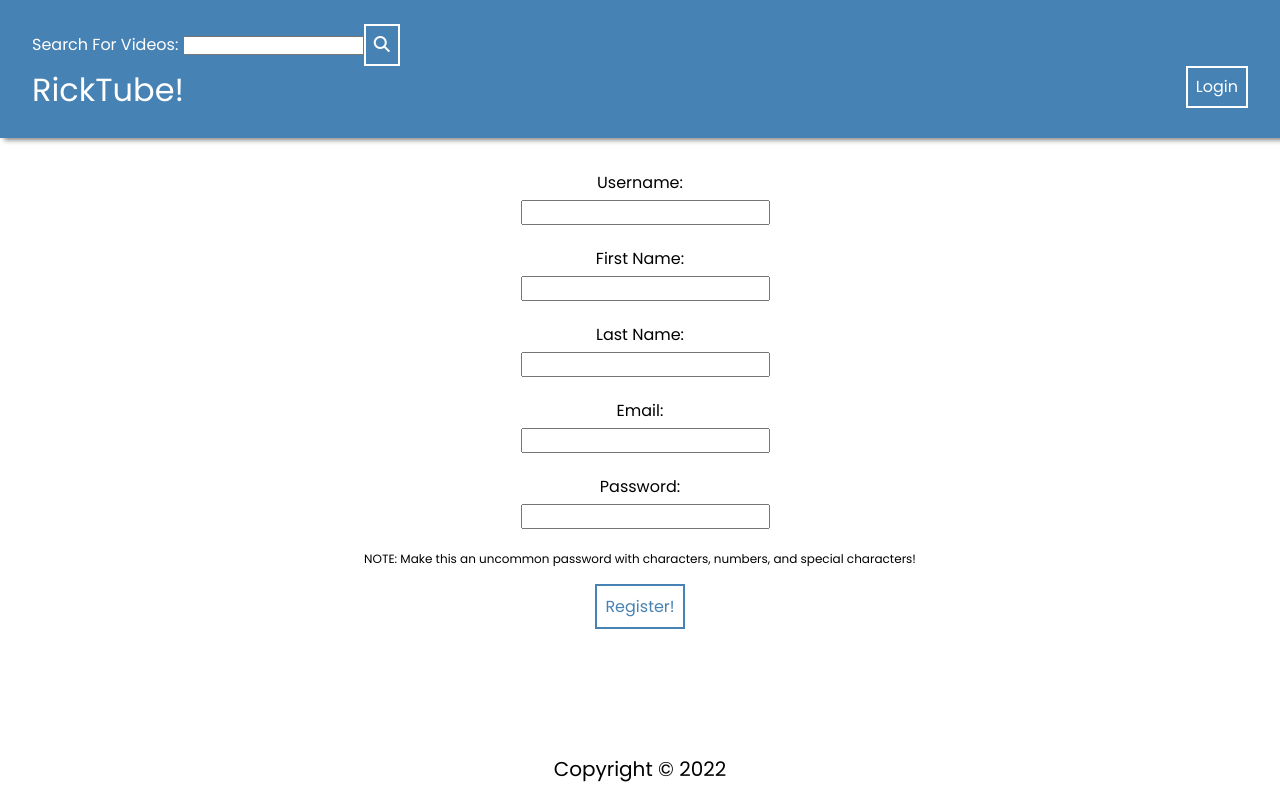
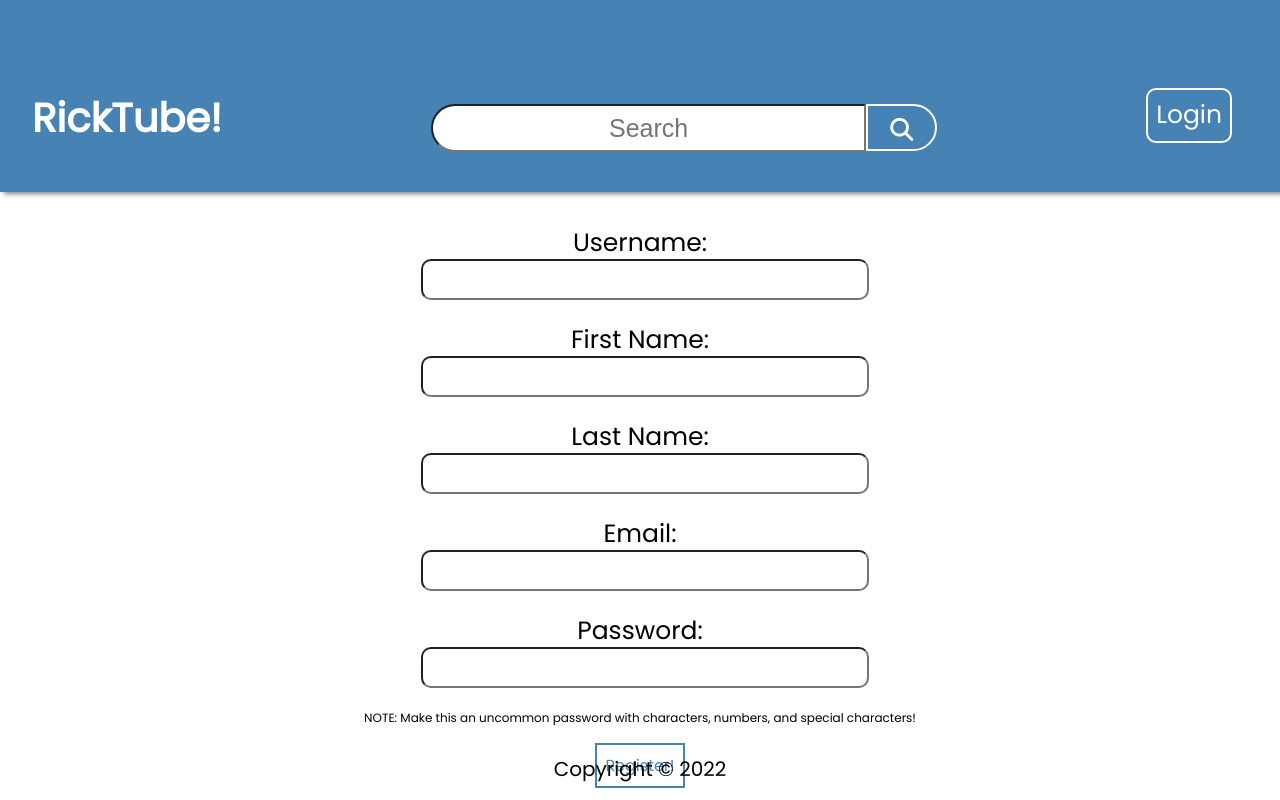
Before and after one commit to aamrlyman/YouTubeClone, a React (Create React App) app in the folder frontend/: page /register in a window 1280 px wide. Built offline with nearby package versions, Linux system fonts and the light colour scheme.

Commit message:
make searchbar part of navbar li to fix dive covering logout

```diff
--- a/frontend/package.json
+++ b/frontend/package.json
@@ -7,8 +7,10 @@
     "@testing-library/react": "^12.1.2",
     "@testing-library/user-event": "^13.5.0",
     "axios": "^0.26.0",
+    "bootstrap": "^5.2.3",
     "jwt-decode": "^3.1.2",
     "react": "^17.0.2",
+    "react-bootstrap": "^2.7.0",
     "react-dom": "^17.0.2",
     "react-router-dom": "^6.2.1",
     "react-scripts": "5.0.0",
--- a/frontend/public/index.html
+++ b/frontend/public/index.html
@@ -25,7 +25,15 @@
       Learn how to configure a non-root public URL by running `npm run build`.
     -->
     <title>React App</title>
-    <script src="https://kit.fontawesome.com/13cf4e2da1.js" crossorigin="anonymous"></script>
+    <script
+      src="https://kit.fontawesome.com/13cf4e2da1.js"
+      crossorigin="anonymous"
+    ></script>
+    <script
+      src="https://cdn.jsdelivr.net/npm/bootstrap@5.2.2/dist/js/bootstrap.min.js"
+      integrity="sha384-IDwe1+LCz02ROU9k972gdyvl+AESN10+x7tBKgc9I5HFtuNz0wWnPclzo6p9vxnk"
+      crossorigin="anonymous"
+    ></script>
   </head>
   <body>
     <noscript>You need to enable JavaScript to run this app.</noscript>
--- a/frontend/src/App.css
+++ b/frontend/src/App.css
@@ -48,15 +48,87 @@ button:hover {
   gap: 1rem;
 }
 
+label {
+  font-size: 25px;
+}
+
 .form input {
   display: block;
   width: 100%;
-  height: 25px;
+  height: 41px;
   margin: 5px;
+  margin-top: -3px;
   padding: 3px 7px;
-  font-size: 17px;
+  border-radius: 10px;
+  font-size: 32px;
 }
 
 .VidMapper {
   display: flex;
 }
+
+.iFrame {
+  width: 50%;
+  margin: 2rem 7rem;
+  display: flex;
+  flex-direction: column;
+  height: 90vh;
+}
+
+
+.videoPage {
+  display: flex;
+  flex-direction: row;
+}
+
+iframe#ytplayer {
+  width: initial;
+  height: -webkit-fill-available;
+}
+
+.VertVidMapper {
+  margin-top: 2rem;
+  /* overflow-y: scroll; */
+}
+
+h1.VertVidMapperh1 {
+  text-align: center;
+  /* margin-left: 11px; */
+}
+
+p.description {
+  overflow-y: scroll;
+  height: 14vh;
+}
+
+.comments {
+  display: flex;
+  flex-direction: column;
+  align-content: center;
+  flex-wrap: wrap;
+  margin-top: 5px;
+}
+
+input.inputComment {
+  height: 48px;
+  border-radius: 27px 0 0 27px;
+  width: 34vw;
+  margin-top: 1rem;
+  font-size: 25px;
+  text-align: center;
+}
+
+label.createComment {
+  font-size: 25px;
+}
+
+span.userName {
+  font-weight: bold;
+}
+
+.displayComment {
+  margin-top: 6rem;
+  margin-left: 13rem;
+  position: absolute;
+  height: 1vh;
+}
--- a/frontend/src/components/Comments/CreateComment.js
+++ b/frontend/src/components/Comments/CreateComment.js
@@ -1,7 +1,7 @@
-import React, { useState, useEffect } from 'react';
-import axios from 'axios';
+import React, { useState, useEffect } from "react";
+import axios from "axios";
 import useAuth from "../../hooks/useAuth";
-import useCustomForm from '../../hooks/useCustomForm';
+import useCustomForm from "../../hooks/useCustomForm";
 // import { useContext } from "react";
 // import AuthContext from "../../context/AuthContext";
 
@@ -11,42 +11,55 @@ const CreateComment = (props) => {
   const defaultValues = {
     video_id: props.videoId,
     text: "",
-    user_id: user.id
-  }
+    user_id: user.id,
+  };
   const handlePost = async (defaultData) => {
     try {
       let postData = {
         video_id: defaultData.video_id,
         text: defaultData.text,
-        user_id: defaultData.user_id
-
-      }
-      let response = await axios.post('http://127.0.0.1:8000/api/comments/loggedIn/', postData, {
+        user_id: defaultData.user_id,
+      };
+      let response = await axios.post(
+        "http://127.0.0.1:8000/api/comments/loggedIn/",
+        postData,
+        {
           headers: {
             authorization: "Bearer " + token,
-        }})
+          },
+        }
+      );
       console.log(response);
       reset();
       props.getCommentsById();
     } catch (error) {
       console.log(error.message);
     }
-    }
+  };
 
   const [formData, handleInputChange, handleSubmit, reset] = useCustomForm(
     defaultValues,
-    handlePost,
+    handlePost
     // props.getCommentsById
-  )
+  );
 
   return (
     <form onSubmit={handleSubmit}>
-            <label>Create Comment: </label>
-            <input name="text" type= 'text' value={formData.text} onChange={handleInputChange}  />
-            <button type="submit">Post</button>
+      {/* <label className="createComment">Create Comment: </label> */}
+      <input
+        className="inputComment"
+        name="text"
+        type="text"
+        value={formData.text}
+        onChange={handleInputChange}
+        placeholder="Create Comment"
+      />
+      <button className="Post" type="submit">
+        Post
+      </button>
     </form>
   );
-}
+};
 
 export default CreateComment;
 
--- a/frontend/src/components/Comments/DisplayComments.js
+++ b/frontend/src/components/Comments/DisplayComments.js
@@ -10,12 +10,12 @@ const DisplayComments = (props) => {
   }, [props.videoId]);
 
   return (
-    <div>
+    <div className="displayComment">
       {props.videoComments &&
         props.videoComments.slice().reverse().map((comment) => {
           return (
             <p key={comment.id}>
-              {comment.user.username}: {comment.text}
+              <span className="userName">{comment.user.username.toUpperCase()}</span>: {comment.text}
             </p>
           );
         })}
--- a/frontend/src/components/NavBar/NavBar.css
+++ b/frontend/src/components/NavBar/NavBar.css
@@ -4,8 +4,10 @@ ul {
   list-style-type: none;
 }
 
-li {
+li.navLi {
   font-size: 1.25rem;
+  position: relative;
+  top: 4rem;
 }
 
 .navBar {
@@ -14,6 +16,44 @@ li {
   color: white;
   margin-bottom: 2rem;
   padding: 1.5rem 2rem;
+  height: 12rem;
+}
+
+.SearchBarContainer {
+  display: flex;
+  justify-content: space-evenly;
+
+}
+
+button.searchButton, button.Post {
+  border-radius: 0 27px 27px 0;
+  width: 71px;
+  height: 47px;
+  position: relative;
+  top: -1.55px;
+}
+
+input.searchInput {
+  height: 48px;
+  border-radius: 27px 0 0 27px;
+  width: 34vw;
+  margin-top: 1rem;
+  font-size: 25px;
+  text-align: center;
+}
+
+
+input::placeholder{
+  font-size: 25px;
+  vertical-align: bottom;
+
+}
+
+.fa-solid, .fas {
+  font-weight: 900;
+  font-size: 23px;
+  text-align: center;
+  vertical-align: middle;
 }
 
 .navBar button {
@@ -21,7 +61,9 @@ li {
   border: 2px solid white;
   color: white;
   padding: 0.4rem 0.5rem;
+  font-size: 20px;
 }
+
 
 .navBar button:hover {
   background: white;
@@ -29,7 +71,12 @@ li {
   cursor: pointer;
 }
 
-.brand {
+button.Login {
+  font-size: 25px;
+  border-radius: 10px;
+  margin-right: 1rem;
+}
+/* .brand {
   cursor: pointer;
-  font-size: 2rem;
-}
+  font-size: 1.5rem;
+} */
--- a/frontend/src/components/NavBar/NavBar.jsx
+++ b/frontend/src/components/NavBar/NavBar.jsx
@@ -10,22 +10,25 @@ const Navbar = () => {
   const navigate = useNavigate();
   return (
     <div className="navBar">
-      <SearchBar/>
-      <ul>
-        <li className="brand">
+
+      <ul className="navBarUl">
+        <li className="navLi">
         {user ? (
-           <Link to= "/home" style={{ textDecoration: "none", color: "white" }}>RickTube! {user.username.toUpperCase()}</Link>
+           <Link to= "/home" style={{ textDecoration: "none", color: "white" }}><h1 className="brand1">RickTube! {user.username.toUpperCase()}</h1></Link>
           ) : (
 
-          <Link to="/" style={{ textDecoration: "none", color: "white" }} >RickTube!</Link>
+          <Link to="/" style={{ textDecoration: "none", color: "white" }} ><h1 className="brand1">RickTube!</h1></Link>
           )}
         </li>
-        <li>
+        <li className="navLi">
+        <SearchBar/>
+          </li>
+        <li className="navLi">
           {user ? (
-            <button onClick={logoutUser}>Logout</button>
+            <button className="Login" onClick={logoutUser}>Logout</button>
           ) : (
 
-            <button onClick={() => navigate("/login")}>Login</button>
+            <button className="Login" onClick={() => navigate("/login")}>Login</button>
           )}
         </li>
       </ul>
--- a/frontend/src/components/SearchBar/SearchBar.jsx
+++ b/frontend/src/components/SearchBar/SearchBar.jsx
@@ -1,25 +1,32 @@
-import React, { useState, useEffect } from 'react';
+import React, { useState, useEffect } from "react";
 import { Link, useNavigate } from "react-router-dom";
 
 const SearchBar = (props) => {
-
-    const [query, setQuery] = useState('')
-    const navigate = useNavigate()
+  const [query, setQuery] = useState("");
+  const navigate = useNavigate();
 
   const handleClick = () => {
-        navigate(`search/${query}`)
-    }
+    navigate(`search/${query}`);
+  };
 
   return (
-        <form onSubmit={handleClick}>
-            <label>Search For Videos: </label>
-            <input type="text" value={query} onChange={(event)=>setQuery(event.target.value)}>
-            </input>
-            <button type='submit'>
+    <div className="SearchBarContainer">
+      <form onSubmit={handleClick} className="SearchBar">
+        {/* <label className="searchLabel">Search For Videos: </label> */}
+        {/* <span class="fa fa-search form-control-feedback"></span> */}
+        <input
+          className="searchInput"
+          placeholder="Search"
+          type="text"
+          value={query}
+          onChange={(event) => setQuery(event.target.value)}
+        ></input>
+        <button type="submit" className="searchButton">
           <i className="fa-solid fa-magnifying-glass"></i>
         </button>
       </form>
+    </div>
   );
-}
+};
 
 export default SearchBar;
--- /dev/null
+++ b/frontend/src/components/VertVidMapper.jsx
@@ -0,0 +1,50 @@
+import React, { useState, useEffect } from "react";
+import { Link } from "react-router-dom";
+import styled from "styled-components";
+
+const colorArray = ["#f6bd60", "#f7ede2", "#f5cac3", "#84a59d"];
+
+const Panel2 = styled.li`
+width: 500px;
+padding: 1rem;
+display: grid;
+place-content: center;
+place-items: center;
+box-shadow: 2px 3px 8px -2px rgba(0, 0, 0, 0.300);
+margin: 1rem;
+border-radius: 7px;
+border-rad
+`;
+
+const VidMapper = (props) => {
+  return (
+    <div className="VertVidMapper">
+      <h1 className="VertVidMapperh1">Related videos</h1>
+      {props.searchResults.items &&
+        props.searchResults.items.map((video) => {
+          return (
+            <Panel2
+              key={"#" + video.id.videoId}
+              style={{
+                backgroundColor: `${
+                  colorArray[Math.floor(Math.random() * colorArray.length)]
+                }`,
+              }}
+            >
+              <Link to={`/watch/${video.id.videoId}`}>
+                <img
+                  src={video.snippet.thumbnails.medium.url}
+                  alt="video thumbnails"
+                  //  height={video.snippet.thumbnails.high.height}
+                  //  width={video.snippet.thumbnails.high.width}
+                />
+              </Link>
+              <p>{video.snippet.title}</p>
+            </Panel2>
+          );
+        })}
+    </div>
+  );
+};
+
+export default VidMapper;
--- a/frontend/src/pages/VideoPage/RelatedVideos.js
+++ b/frontend/src/pages/VideoPage/RelatedVideos.js
@@ -3,7 +3,7 @@ import React, { useState, useEffect } from 'react';
 import { KEY } from "../../localKey";
 import { useNavigate, Link } from "react-router-dom";
 import { DATA } from "../../localData"
-import VidMapper from "../../components/VidMapper";
+import VertVidMapper from "../../components/VertVidMapper";
 
 const RelatedVideos = (props) => {
 
@@ -252,7 +252,7 @@ const RelatedVideos = (props) => {
 
     return (
         <div>
-        <VidMapper searchResults={searchResults} key={searchResults.etag}/>
+        <VertVidMapper searchResults={searchResults} key={searchResults.etag}/>
     </div>
       );
 }
--- a/frontend/src/pages/YouTubePage/YouTubePage.js
+++ b/frontend/src/pages/YouTubePage/YouTubePage.js
@@ -7,10 +7,7 @@ import { Outlet, useParams } from 'react-router-dom';
 const YouTubePage = (props) => {
     const {videoId} = useParams();
     return (
-        <div>
-            {/* <h1>{videoId}</h1> */}
-
-            {/* <RelatedVideos/> */}
+        <div className="YouTubePage">
             <Outlet videoId={videoId}/>
 
         </div>
```
Also changed, not shown: frontend/src/pages/VideoPage/VideoPage.js (+10 -14 lines), 1 other file (tests, documents, lock files or other folders). Lines whose indentation alone changed are shown as unchanged.
